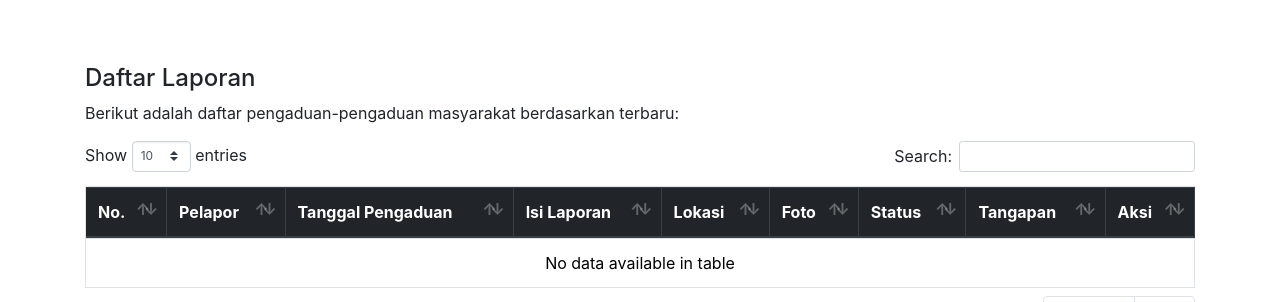
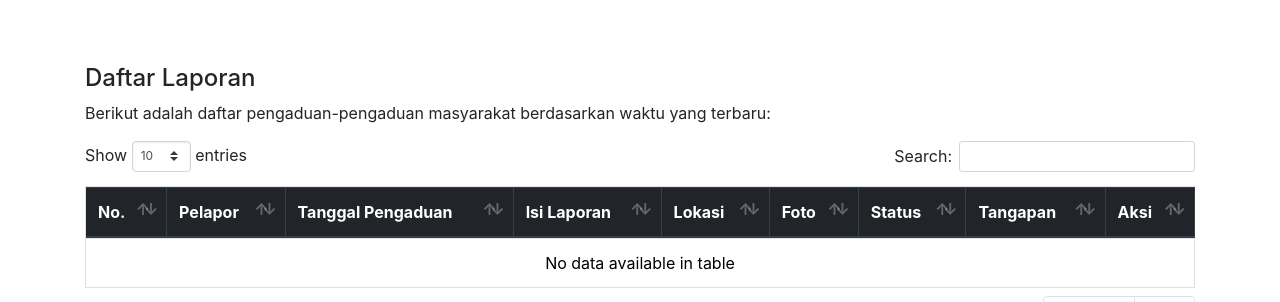
Before and after one commit to Sulthan1901/pengaduan-masyarakat, a CodeIgniter app: page /yang_mulia/index.php/landing/index in a window 1280 px wide. Shown: the part 788-1090 px from the top of the page. Run offline with CodeIgniter, Linux system fonts and the light colour scheme; data comes from the database, SQL or seed files in the repository; data that the repository does not hold is empty; some libraries are stand-ins or nearby versions.

Commit message:
Update index.php keterangan

```diff
--- a/application/views/landing/index.php
+++ b/application/views/landing/index.php
@@ -97,7 +97,7 @@
 		<div class="row py-4" id="daftar_laporan">
 			<div class="col-lg">
 				<h4>Daftar Laporan</h4>
-				<p class="text-justify">Berikut adalah daftar pengaduan-pengaduan masyarakat berdasarkan terbaru:</p>
+				<p class="text-justify">Berikut adalah daftar pengaduan-pengaduan masyarakat berdasarkan waktu yang terbaru:</p>
 				<div class="table-responsive">
 					<table class="table table-bordered" id="table_id">
 						<thead class="thead-dark">
```
